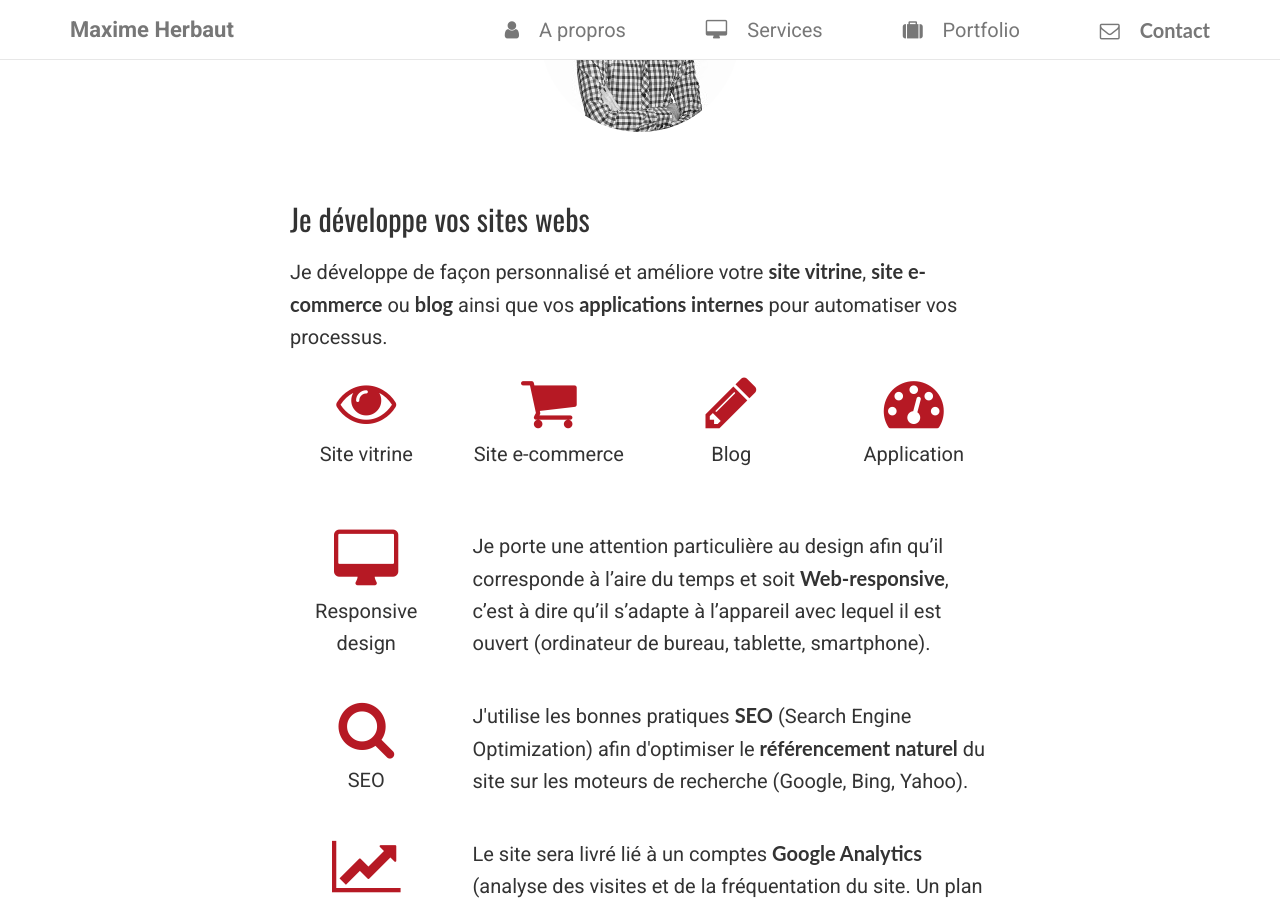
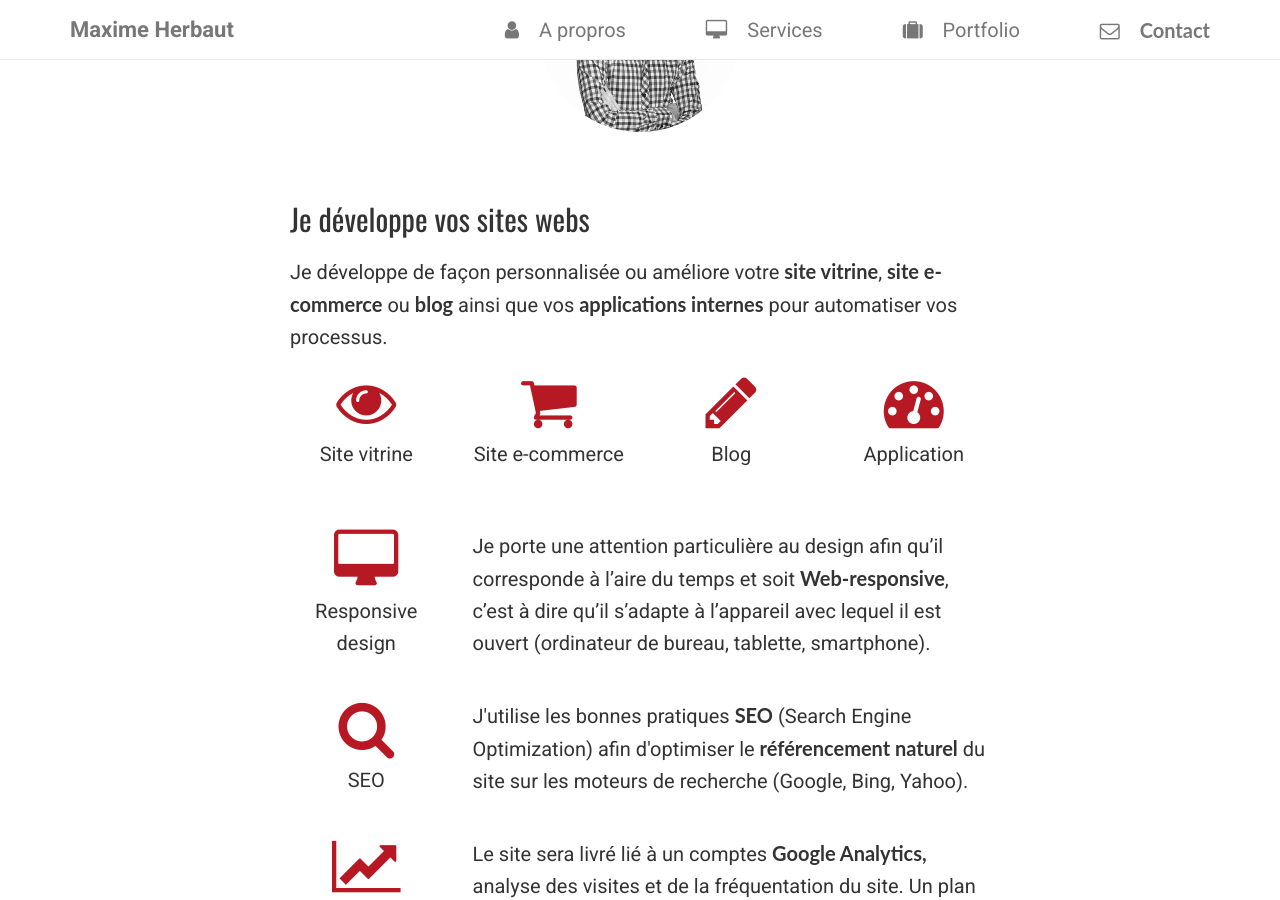
Before and after one commit to herbautmax/herbautmax.github.io, a Jekyll site: the page built from index.html, in a window 1280 px wide and 900 px high, scrolled down 1424 px. Built offline with Jekyll 4.4.1, drawn with Linux system fonts in a browser that asks for light colours; nearby versions of some CDN libraries; the list of posts is cut into pages by our own code; some of the changed text lies outside the part shown.

Commit message:
fixed text

```diff
--- a/index.html
+++ b/index.html
@@ -77,7 +77,7 @@ css: index
       <div class="section">
         <h2 id="services">Je développe vos sites webs</h2>
         <p>
-          Je développe de façon personnalisé et améliore votre <strong>site vitrine</strong>,
+          Je développe de façon personnalisée ou améliore votre <strong>site vitrine</strong>,
           <strong>site e-commerce</strong> ou <strong>blog</strong> ainsi que
           vos <strong>applications internes</strong> pour automatiser vos processus.
         </p>
@@ -150,8 +150,8 @@ css: index
           </div>
           <div class="col-sm-9">
             <p>
-              Le site sera livré lié à un comptes <strong>Google Analytics</strong>
-              (analyse des visites et de la fréquentation du site. Un plan de
+              Le site sera livré lié à un comptes <strong>Google Analytics, </strong>
+              analyse des visites et de la fréquentation du site. Un plan de
               taggage personnalisé peut également être prévu.
             </p>
           </div>
```
